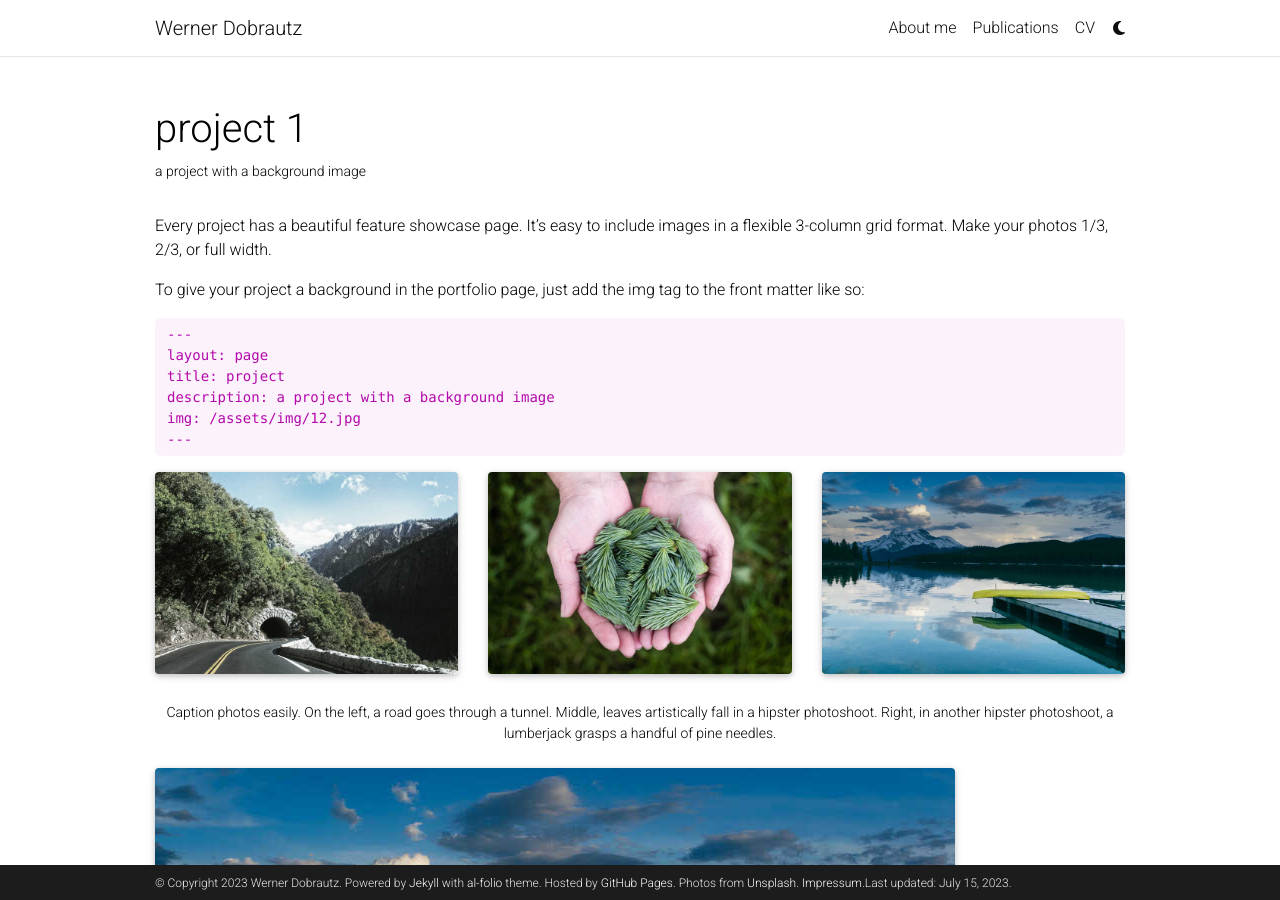
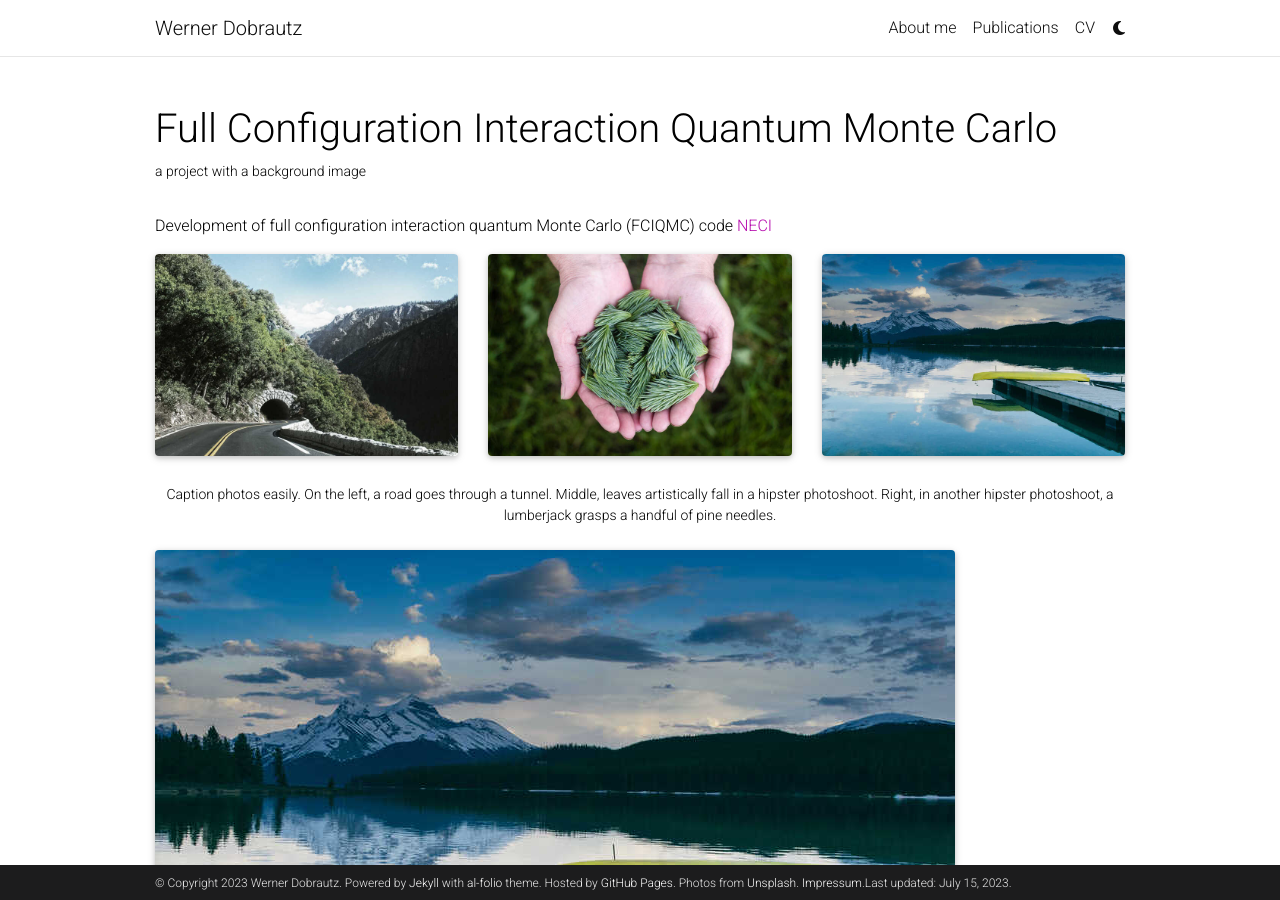
Before and after one commit to dobrautz/dobrautz.github.io, a Jekyll site: the page built from _projects/1_project.md, in a window 1280 px wide and 900 px high. Built offline with Jekyll 4.4.1, drawn with Linux system fonts in a browser that asks for light colours; full-size pictures stand in for the smaller copies a plugin makes; comment, search, counter and statistics services are not loaded; a style sheet for code colours, icons or effects is not loaded.

Commit message:
Update 1_project.md

```diff
--- a/_projects/1_project.md
+++ b/_projects/1_project.md
@@ -1,24 +1,14 @@
 ---
 layout: page
-title: project 1
+title: Full Configuration Interaction Quantum Monte Carlo
 description: a project with a background image
-img: assets/img/12.jpg
+img: assets/img/neci.png
 importance: 1
-category: work
+category: Research
 ---
 
-Every project has a beautiful feature showcase page.
-It's easy to include images in a flexible 3-column grid format.
-Make your photos 1/3, 2/3, or full width.
+Development of full configuration interaction quantum Monte Carlo (FCIQMC) code <a href='https://github.com/ghb24/NECI_STABLE'>NECI</a>
 
-To give your project a background in the portfolio page, just add the img tag to the front matter like so:
-
-    ---
-    layout: page
-    title: project
-    description: a project with a background image
-    img: /assets/img/12.jpg
-    ---
 
 <div class="row">
     <div class="col-sm mt-3 mt-md-0">
```
